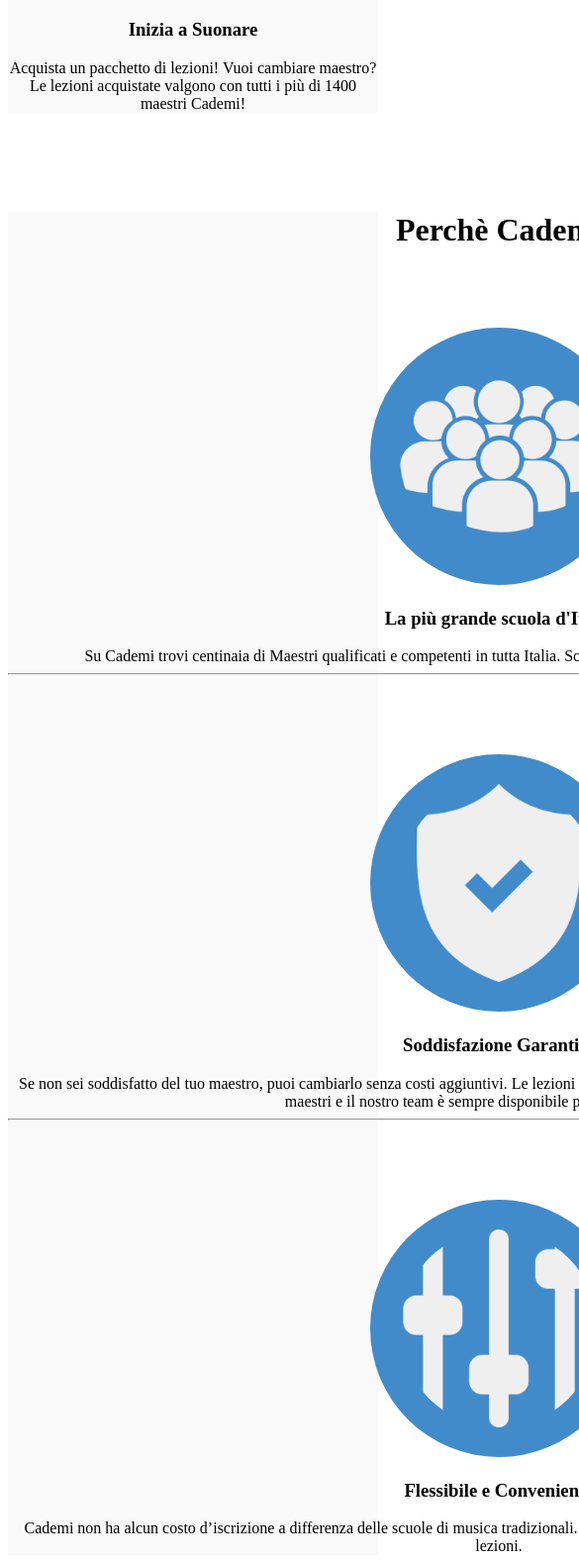
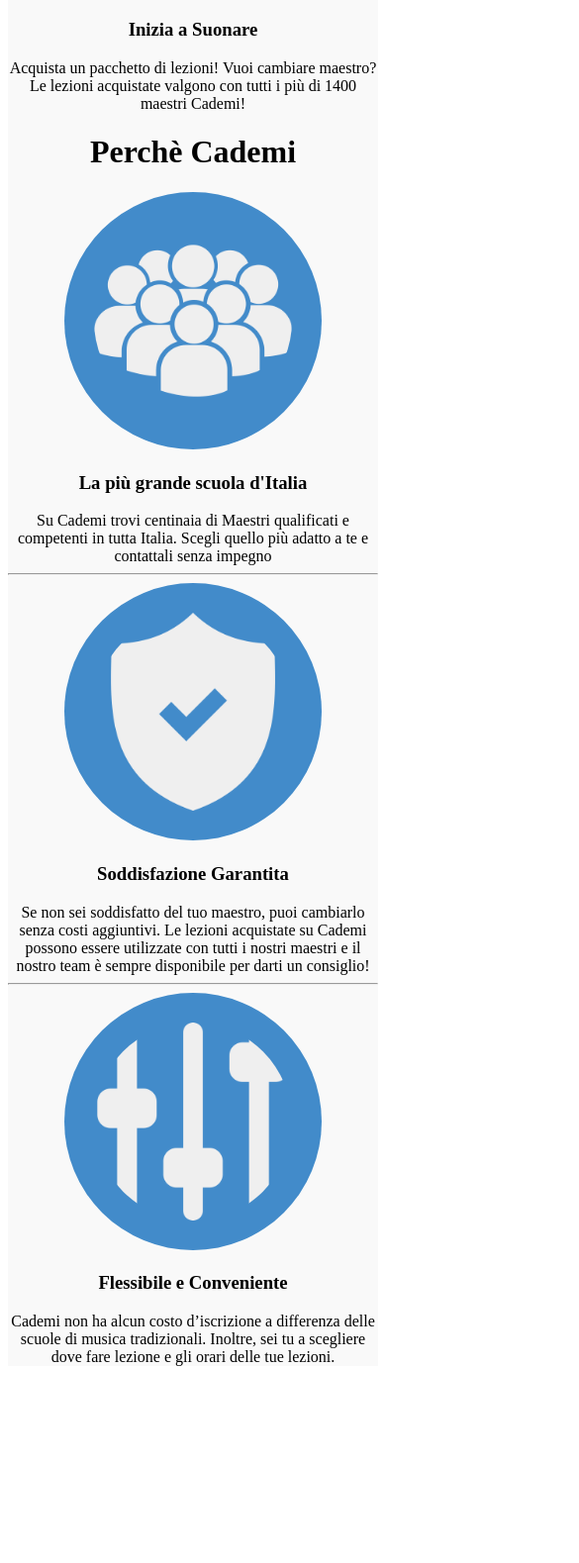
Before and after one commit to nico-m11/html-css-resp-wannabe, a plain HTML site: page index.html in a window 390 px wide. Shown: the part 1587-3166 px from the top of the page at 99% size, 585 px wide, since content can reach past the window. After the commit the page ends 2975 px from the top, so only its background shows below. Drawn offline with Linux system fonts and the light colour scheme.

Commit message:
modifiche finali
pagina responsive sia per tablet, smartphone che pc.

```diff
--- a/index.html
+++ b/index.html
@@ -49,21 +49,21 @@
     </div>
 
     <div id="why" class="container grey">
-      <div class="row">
+      <div class="col-lg-12 col-md-12 col-xs-12">
         <h1>Perchè Cademi</h1>
-        <div class="first">
+        <div class="col-lg-12 col-md-12 col-xs-12">
           <img src="img/icon/profile.png" alt="">
           <h3>La più grande scuola d'Italia</h3>
           Su Cademi trovi centinaia di Maestri qualificati e competenti in tutta Italia. Scegli quello più adatto a te e contattali senza impegno
           <hr>
         </div>
-        <div class="second">
+        <div class="col-lg-12 col-md-12 col-xs-12">
           <img src="img/icon/secure.png" alt="">
           <h3>Soddisfazione Garantita</h3>
           Se non sei soddisfatto del tuo maestro, puoi cambiarlo senza costi aggiuntivi. Le lezioni acquistate su Cademi possono essere utilizzate con tutti i nostri maestri e il nostro team è sempre disponibile per darti un consiglio!
           <hr>
         </div>
-        <div class="third">
+        <div class="col-lg-12 col-md-12 col-xs-12">
           <img src="img/icon/flex.png" alt="">
           <h3>Flessibile e Conveniente</h3>
           Cademi non ha alcun costo d’iscrizione a differenza delle scuole di musica tradizionali. Inoltre, sei tu a scegliere dove fare lezione e gli orari delle tue lezioni.
--- a/style.css
+++ b/style.css
@@ -1,35 +1,36 @@
-.row {
+/*.row {
   width: 992px;
   margin-left: auto;
   margin-right: auto;
   margin-top: 100px;
-}
+}*/
 
 /* BLOCCO LEZIONI */
-#lezioni .row>.left,
+/*#lezioni .row>.left,
 #lezioni .row>.right {
   width: 50%;
   float: left;
-}
+}*/
 
+/*
 #lezioni .row img {
-  /* per centrare orizzontalmente */
+
   display: block;
   margin-right: auto;
   margin-left: auto;
-}
+}*/
 
 #lezioni {
   text-align: center;
 }
 
-/* BLOCCO STEPS */
+/*
 #steps .row>.left,
 #steps .row>.central,
 #steps .row>.right {
   float: left;
   width: 33%;
-}
+}*/
 
 #steps {
   text-align: center;
@@ -39,15 +40,17 @@
 #why {
   text-align: center;
 }
-
+/*
 #why .row>.first,
 #why .row>.second,
 #why .row>.third {
   width: 100%;
   margin-top: 80px;
 }
+*/
 
-#why .row img {
+/* ho tolto la classe row perchè le immagini non avevano il colore assegnato */
+#why img {
   background-color: #428bca;
   border-radius: 50%;
   padding: 30px
@@ -71,3 +74,9 @@ img {
 .clear {
   clear: both;
 }
+
+/* le media query che erano presenti nel foglio di style sono state eliminate
+perchè è stato aggiunto il framework, il quale le contiene lui.
+Inoltre ho modificato solo i nomi nelle classi dei div, così da richiamare
+il framework.
+ho anche bloccato con il selettore del commento il codice che risulta inutile.*/
```
